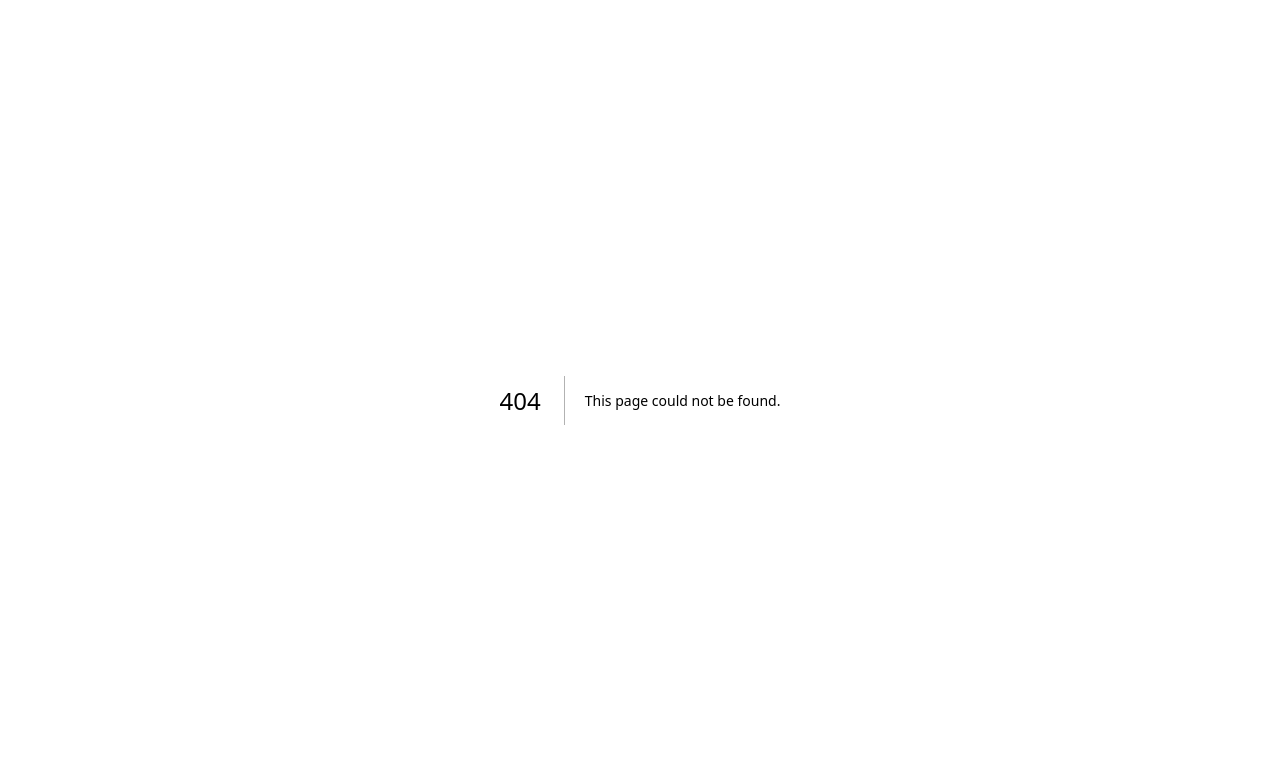
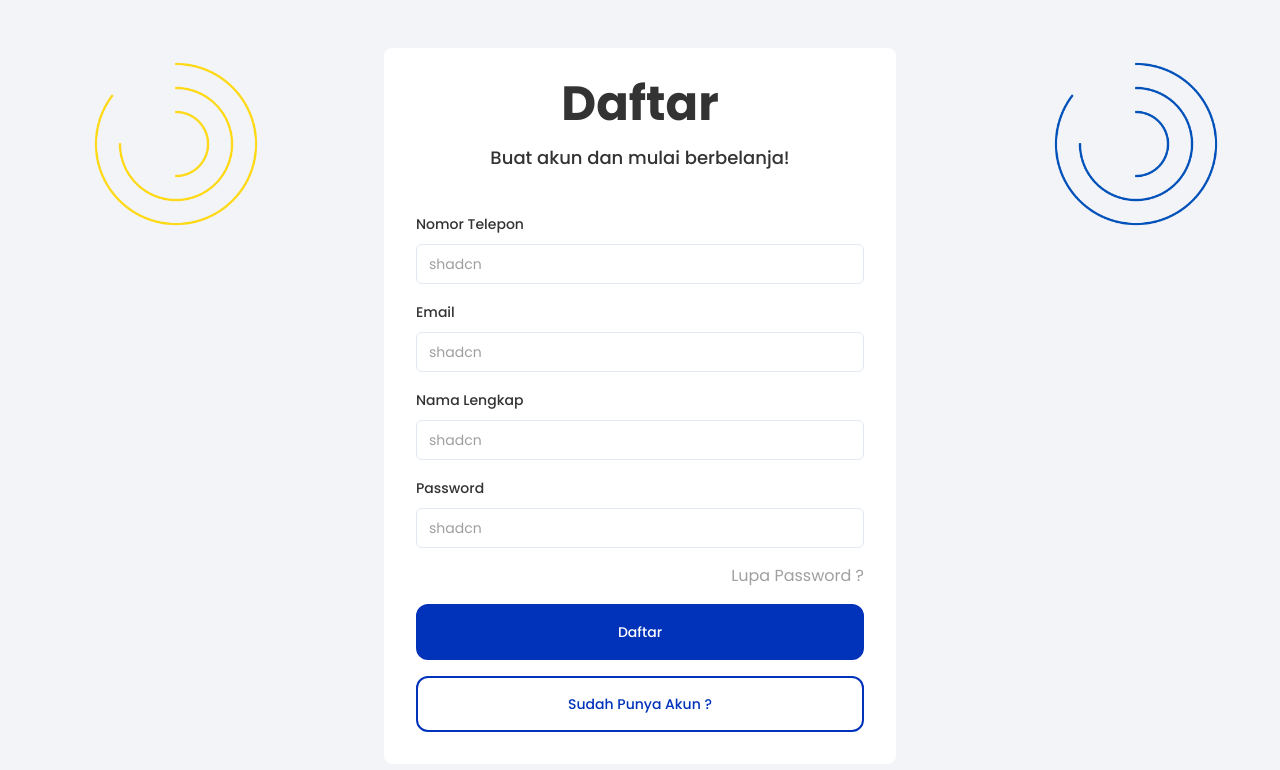
Before and after one commit to mhasaero/Barkas_Layo_WebDev_Techpo_2024, a Next.js app: page /register in a window 1280 px wide. Before the commit this address had no page. Shown: the top 770 px of the page. Built offline with nearby package versions, Linux system fonts and the light colour scheme.

Commit message:
feat(auth): add login and register

```diff
--- /dev/null
+++ b/app/(auth)/(routes)/login/page.tsx
@@ -0,0 +1,82 @@
+"use client";
+
+import { zodResolver } from "@hookform/resolvers/zod";
+import { useForm } from "react-hook-form";
+import { z } from "zod";
+import { FormCard } from "@/components/Auth/FormCard";
+
+import { Button } from "@/components/ui/button";
+import {
+  Form,
+  FormControl,
+  FormField,
+  FormItem,
+  FormLabel,
+  FormMessage,
+} from "@/components/ui/form";
+import { Input } from "@/components/ui/input";
+
+const formSchema = z.object({
+  username: z.string().min(2, {
+    message: "Username must be at least 2 characters.",
+  }),
+});
+
+export default function page() {
+  // 1. Define your form.
+  const form = useForm<z.infer<typeof formSchema>>({
+    resolver: zodResolver(formSchema),
+    defaultValues: {
+      username: "",
+    },
+  });
+
+  // 2. Define a submit handler.
+  function onSubmit(values: z.infer<typeof formSchema>) {
+    // Do something with the form values.
+    // ✅ This will be type-safe and validated.
+    console.log(values);
+  }
+
+  return (
+    <FormCard id="login" message="Masuk dan temukan produk yang kamu cari">
+      <Form {...form}>
+        <form onSubmit={form.handleSubmit(onSubmit)} className="space-y-4">
+          <FormField
+            control={form.control}
+            name="username"
+            render={({ field }) => (
+              <FormItem className="">
+                <FormLabel className="">Email</FormLabel>
+                <FormControl>
+                  <Input placeholder="shadcn" {...field} className="" />
+                </FormControl>
+                <FormMessage />
+              </FormItem>
+            )}
+          />
+          <FormField
+            control={form.control}
+            name="username"
+            render={({ field }) => (
+              <FormItem className="">
+                <FormLabel className="">Password</FormLabel>
+                <FormControl>
+                  <Input placeholder="shadcn" {...field} className="" />
+                </FormControl>
+                <FormMessage />
+              </FormItem>
+            )}
+          />
+          <p className="float-right text-muted">Lupa Password ? </p>
+          <Button type="submit" className="w-full">
+            Login
+          </Button>
+          <Button type="submit" className="w-full" variant={"alt"}>
+            Belum Punya Akun ?
+          </Button>
+        </form>
+      </Form>
+    </FormCard>
+  );
+}
--- /dev/null
+++ b/app/(auth)/(routes)/register/page.tsx
@@ -0,0 +1,107 @@
+"use client";
+
+import { zodResolver } from "@hookform/resolvers/zod";
+import { useForm } from "react-hook-form";
+import { z } from "zod";
+import { FormCard } from "@/components/Auth/FormCard";
+
+import { Button } from "@/components/ui/button";
+import {
+  Form,
+  FormControl,
+  FormField,
+  FormItem,
+  FormLabel,
+  FormMessage,
+} from "@/components/ui/form";
+import { Input } from "@/components/ui/input";
+
+const formSchema = z.object({
+  username: z.string().min(2, {
+    message: "Username must be at least 2 characters.",
+  }),
+});
+
+export default function page() {
+  // 1. Define your form.
+  const form = useForm<z.infer<typeof formSchema>>({
+    resolver: zodResolver(formSchema),
+    defaultValues: {
+      username: "",
+    },
+  });
+
+  // 2. Define a submit handler.
+  function onSubmit(values: z.infer<typeof formSchema>) {
+    // Do something with the form values.
+    // ✅ This will be type-safe and validated.
+    console.log(values);
+  }
+  return (
+    <FormCard id="daftar" message="Buat akun dan mulai berbelanja!">
+      <Form {...form}>
+        <form onSubmit={form.handleSubmit(onSubmit)} className="space-y-4">
+          <FormField
+            control={form.control}
+            name="username"
+            render={({ field }) => (
+              <FormItem className="">
+                <FormLabel className="">Nomor Telepon</FormLabel>
+                <FormControl>
+                  <Input placeholder="shadcn" {...field} className="" />
+                </FormControl>
+                <FormMessage />
+              </FormItem>
+            )}
+          />
+          <FormField
+            control={form.control}
+            name="username"
+            render={({ field }) => (
+              <FormItem className="">
+                <FormLabel className="">Email</FormLabel>
+                <FormControl>
+                  <Input placeholder="shadcn" {...field} className="" />
+                </FormControl>
+                <FormMessage />
+              </FormItem>
+            )}
+          />
+          <FormField
+            control={form.control}
+            name="username"
+            render={({ field }) => (
+              <FormItem className="">
+                <FormLabel className="">Nama Lengkap</FormLabel>
+                <FormControl>
+                  <Input placeholder="shadcn" {...field} className="" />
+                </FormControl>
+                <FormMessage />
+              </FormItem>
+            )}
+          />
+          <FormField
+            control={form.control}
+            name="username"
+            render={({ field }) => (
+              <FormItem className="">
+                <FormLabel className="">Password</FormLabel>
+                <FormControl>
+                  <Input placeholder="shadcn" {...field} className="" />
+                </FormControl>
+                <FormMessage />
+              </FormItem>
+            )}
+          />
+          <p className="float-right text-muted">Lupa Password ? </p>
+          <Button type="submit" className="w-full">
+            Daftar
+          </Button>
+          <Button type="submit" className="w-full" variant={"alt"}>
+            Sudah Punya Akun ?
+          </Button>
+        </form>
+      </Form>
+    </FormCard>
+  );
+}
--- /dev/null
+++ b/app/(auth)/layout.tsx
@@ -0,0 +1,28 @@
+import React, { ReactNode } from "react";
+import Image from "next/image";
+
+type Props = {
+  children: ReactNode;
+};
+
+export default function layout({ children }: Props) {
+  return (
+    <main className="absolute bottom-0 left-0 right-0 h-full bg-card py-12 lg:relative xl:absolute">
+      <Image
+        src={"/images/acc-1.png"}
+        alt="acc-1"
+        width={500}
+        height={500}
+        className="absolute left-20 hidden size-48 lg:block"
+      />
+      <Image
+        src={"/images/acc-2.png"}
+        alt="acc-1"
+        width={500}
+        height={500}
+        className="absolute right-12 top-12 hidden size-48 lg:block"
+      />
+      {children}
+    </main>
+  );
+}
--- /dev/null
+++ b/components/Auth/FormCard.tsx
@@ -0,0 +1,26 @@
+import { ReactNode } from "react";
+import { cn } from "@/lib/utils";
+
+type Props = {
+  id?: string;
+  message?: string;
+  children?: ReactNode;
+};
+
+export function FormCard({ id, message, children }: Props) {
+  return (
+    <section
+      id={id}
+      className={cn(
+        "mx-auto w-3/4 space-y-10 rounded-lg bg-background p-8 lg:w-2/5",
+        { "mt-20": id == "login" },
+      )}
+    >
+      <div className="space-y-4">
+        <h1 className="text-center text-5xl font-bold capitalize">{id}</h1>
+        <p className="text-center text-lg font-medium">{message}</p>
+      </div>
+      {children}
+    </section>
+  );
+}
--- a/components/ui/button.tsx
+++ b/components/ui/button.tsx
@@ -10,8 +10,9 @@ const buttonVariants = cva(
     variants: {
       variant: {
         default:
-          "bg-primary text-background border-2 border-primary w-fit hover:text-primary hover:bg-background hover:border-primary font-bold",
+          "bg-primary text-background border-2 border-primary w-fit hover:text-primary hover:bg-background hover:border-primary font-medium",
         basic: "bg-background border-foreground border-b-2 text-foreground ",
+        alt: "bg-transparent border-primary border-2 text-primary hover:text-background hover:bg-primary",
         destructive:
           "bg-destructive text-destructive-foreground hover:bg-destructive/90",
         outline:
```
Also changed, not shown: public/images/acc-1.png (added), public/images/acc-2.png (added).
